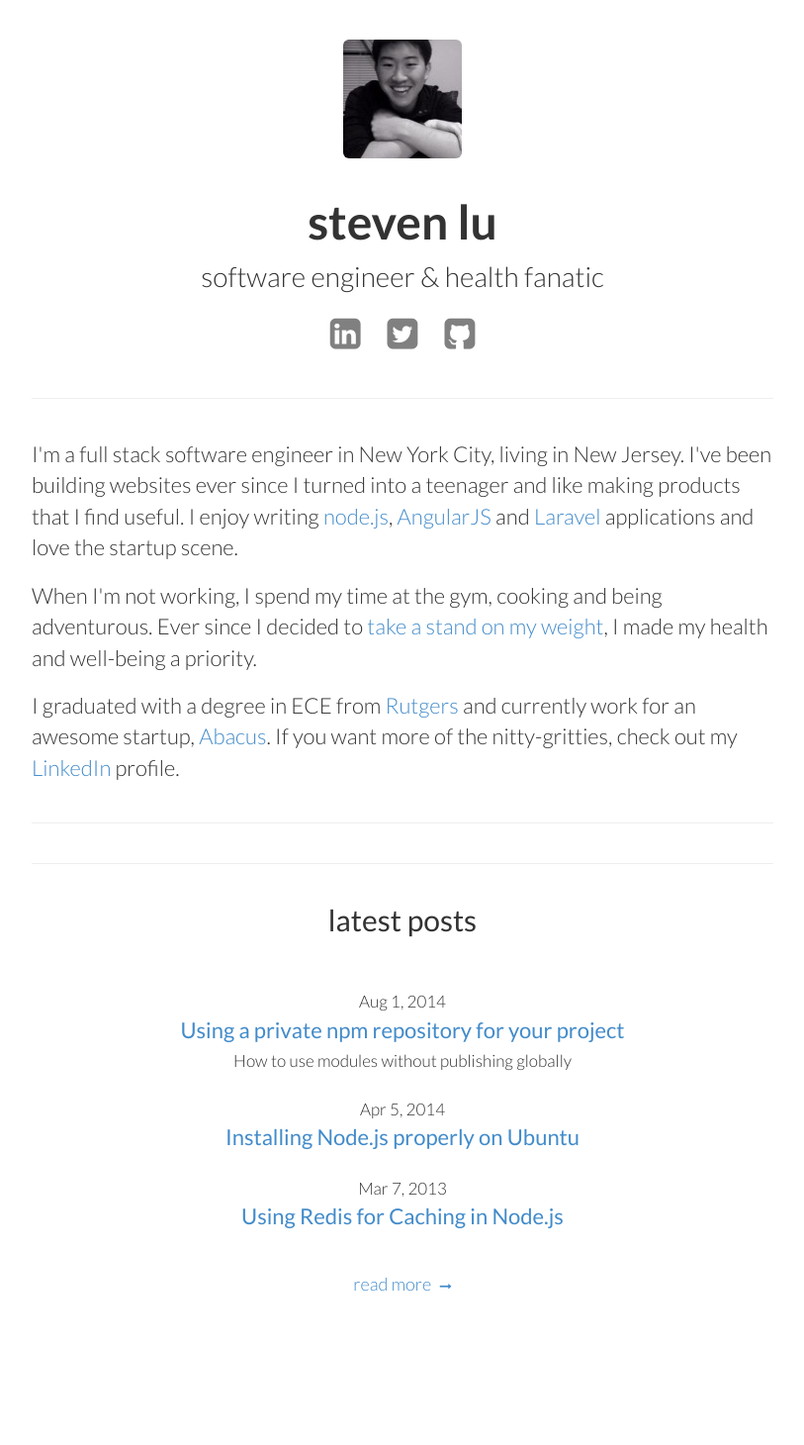
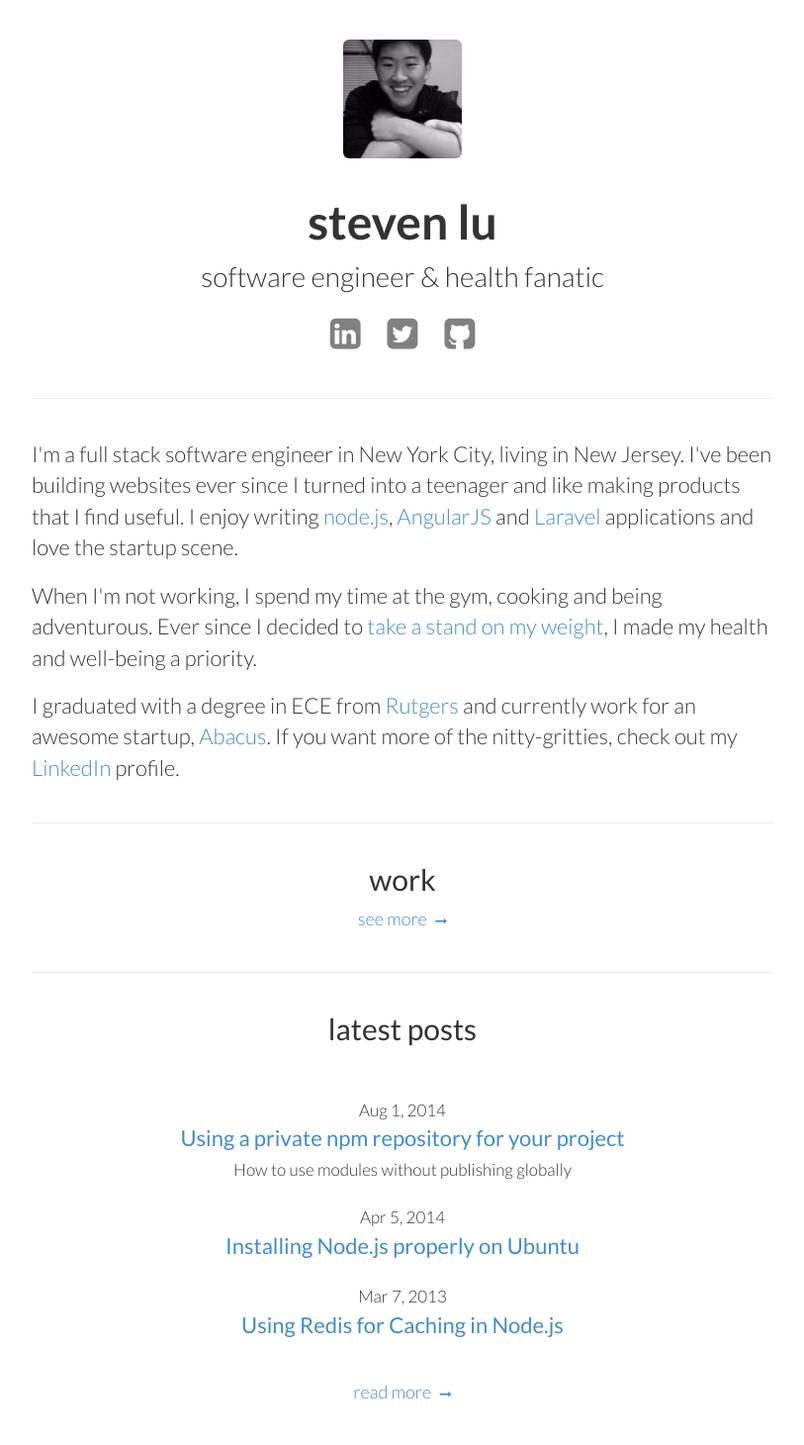
Before and after one commit to sjlu/sjlu.github.io, a Jekyll site: the page built from index.html, in a window 1280 px wide. Shown: the whole page at 99% size, without its empty margins (233-1046 px from the left). Built offline with Jekyll 4.4.1, drawn with Linux system fonts in a browser that asks for light colours; before the commit the page ends 1350 px from its top, so only the background shows below that.

Commit message:
Work section.

```diff
--- a/css/main.scss
+++ b/css/main.scss
@@ -70,6 +70,7 @@ hr {
       margin-top: 0px;
     }
   }
+}
 
 .more {
   font-size: 18px;
@@ -82,7 +83,6 @@ hr {
 
   &:hover {
     text-decoration: none;
-    }
   }
 }
 
--- a/index.html
+++ b/index.html
@@ -33,7 +33,14 @@ layout: default
 </div>
 <hr />
 <div id="projects">
-
+  <h2 class="text-center">work</h2>
+  <div class="row">
+    <div class="col-md-4">
+    </div>
+  </div>
+  <div class="text-center">
+    <a class="more" href="{{ "/posts" | prepend: site.baseurl }}">see more <i class="fa fa-long-arrow-right"></i></a>
+  </div>
 </div>
 <hr />
 <div id="list-of-posts" class="text-center">
```
Lines whose indentation alone changed are shown as unchanged.
